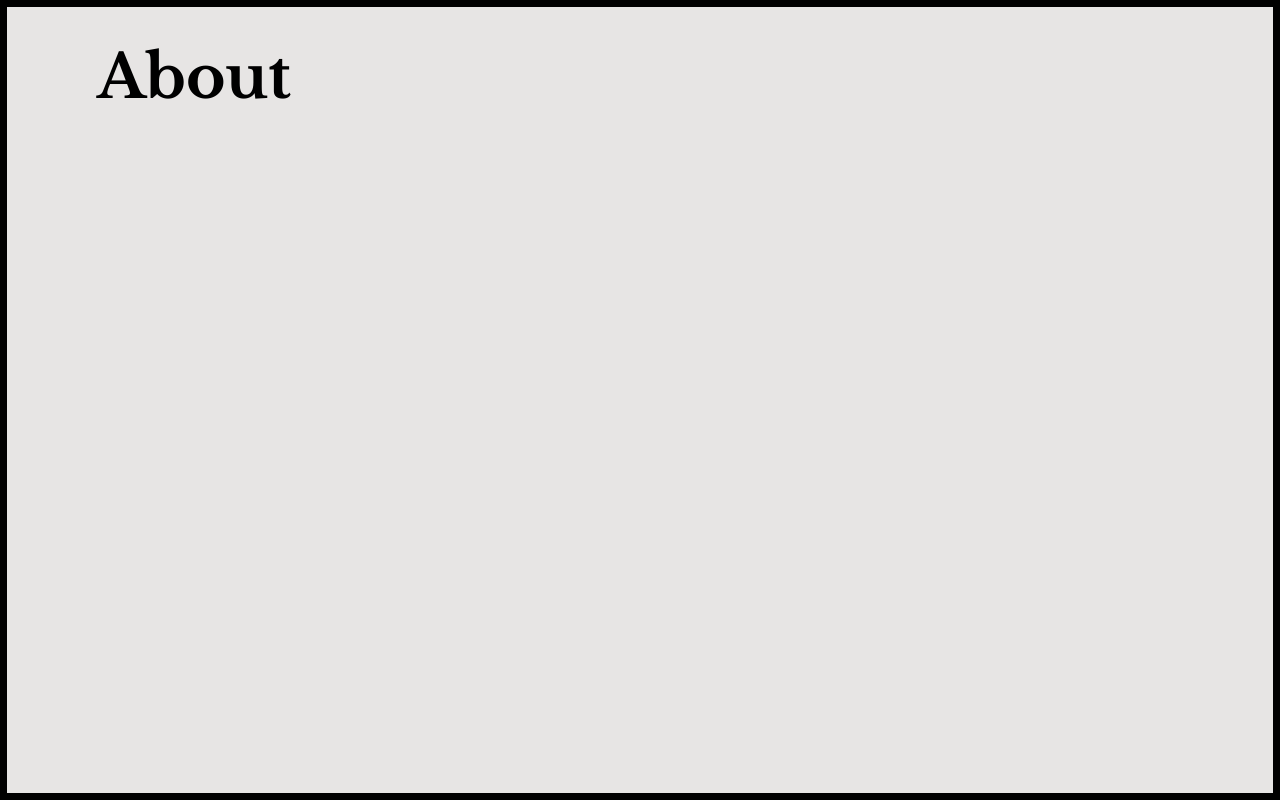
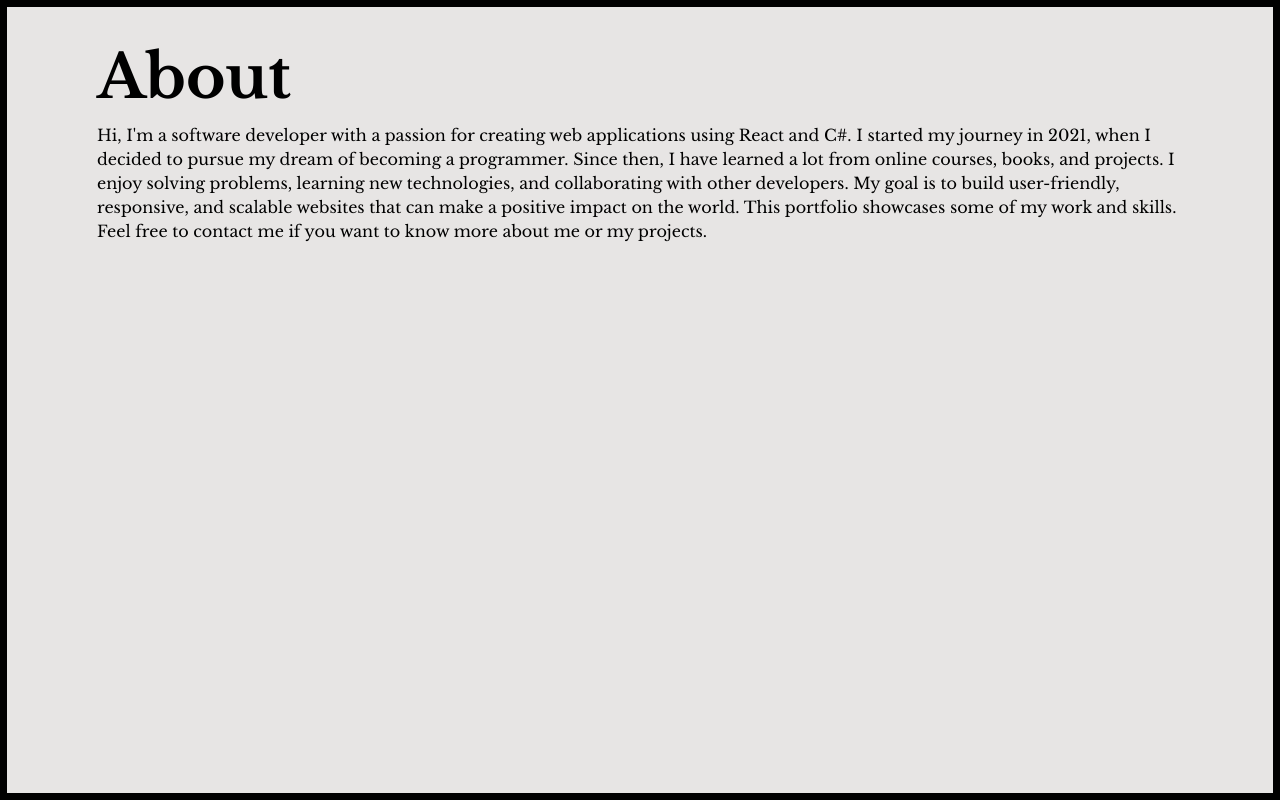
Before and after one commit to TheGreatShan/muraleetharanpages, a Next.js app: page /about in a window 1280 px wide. Built offline with nearby package versions, Linux system fonts and the light colour scheme.

Commit message:
About page contains about infos

```diff
--- a/src/app/about/page.tsx
+++ b/src/app/about/page.tsx
@@ -1,10 +1,18 @@
 import Design from "muralee/app/components/design";
-import Header from "muralee/app/components/Header";
+import Header from "muralee/app/components/header";
 
 export default function About() {
     return (
         <Design>
             <Header title={"About"}/>
+            <p className={"mt-4 mx-[50px]"}>
+                Hi, I'm a software developer with a passion for creating web applications using React and C#. I started
+                my journey in 2021, when I decided to pursue my dream of becoming a programmer. Since then, I have
+                learned a lot from online courses, books, and projects. I enjoy solving problems, learning new
+                technologies, and collaborating with other developers. My goal is to build user-friendly, responsive,
+                and scalable websites that can make a positive impact on the world. This portfolio showcases some of my
+                work and skills. Feel free to contact me if you want to know more about me or my projects.
+            </p>
         </Design>
     )
 }
```
